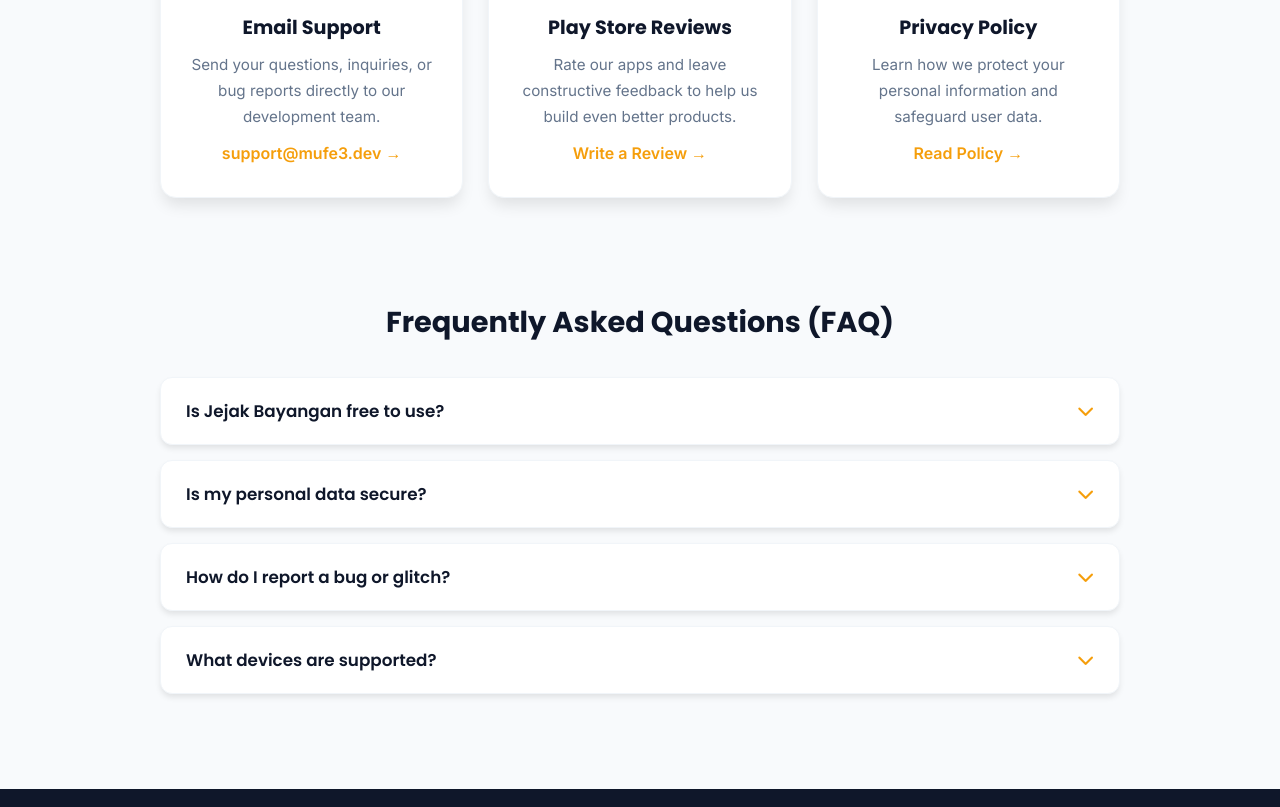
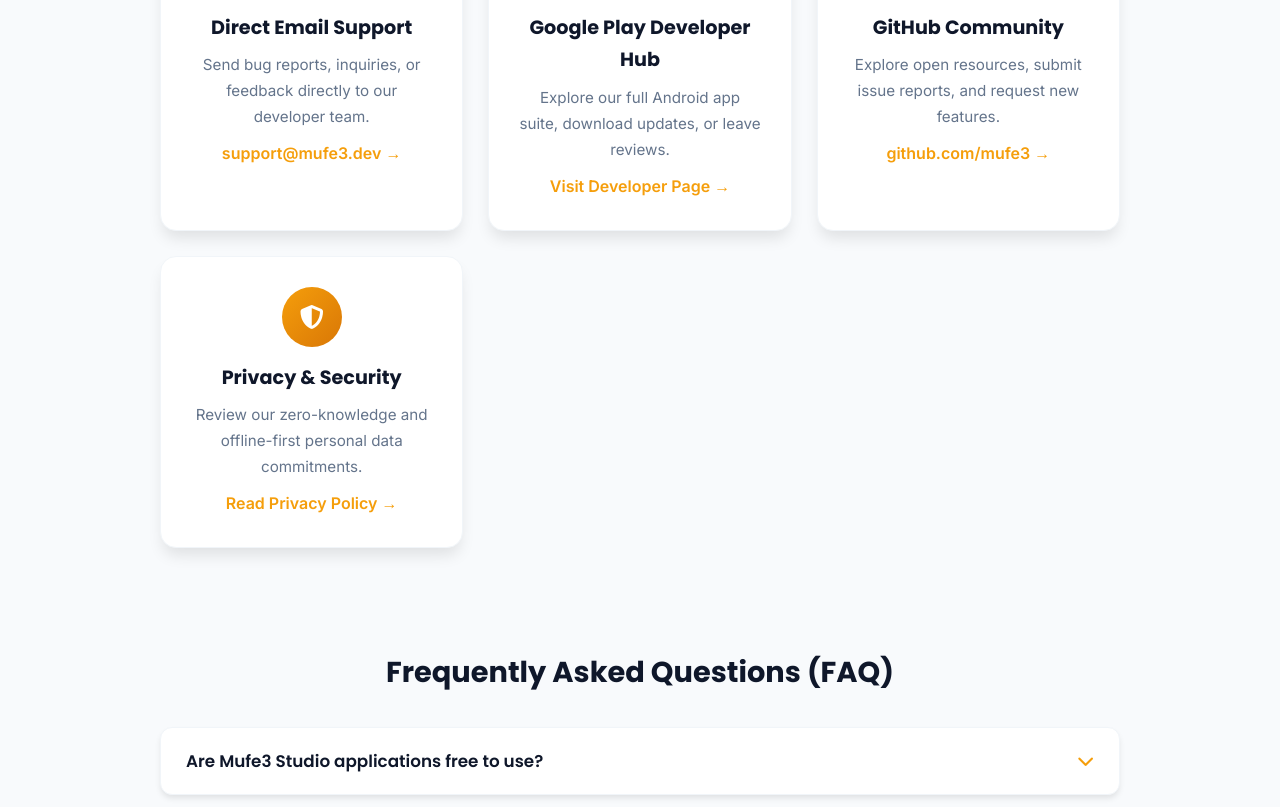
Before and after one commit to Mufe3/mufe3.github.io, a plain HTML site: page support.html in a window 1280 px wide. Shown: the part 418-1225 px from the top of the page. Drawn offline with Linux system fonts and the light colour scheme.

Commit message:
feat: focus support center and privacy policy entirely on Mufe3 Studio

```diff
--- a/support.html
+++ b/support.html
@@ -212,7 +212,7 @@
             <ul class="nav-links">
                 <li><a href="index.html">Home</a></li>
                 <li><a href="index.html#apps">Apps</a></li>
-                <li><a href="jejak-bayangan.html">Jejak Bayangan</a></li>
+                <li><a href="index.html#about">About</a></li>
                 <li><a href="privacy-policy.html">Privacy</a></li>
                 <li><a href="support.html" style="color: var(--primary);">Support</a></li>
             </ul>
@@ -222,8 +222,8 @@
     <!-- Header -->
     <header class="support-header">
         <div class="container fade-in">
-            <h1><i class="fas fa-headset"></i> Help Center</h1>
-            <p>Need assistance? The Mufe3 Studio team is here to help you get the most out of our applications.</p>
+            <h1><i class="fas fa-headset"></i> Help & Support Center</h1>
+            <p>Official support, documentation, and answers for all Mufe3 Studio Android applications and utilities.</p>
         </div>
     </header>
 
@@ -232,21 +232,27 @@
         <div class="contact-grid">
             <div class="contact-card fade-in">
                 <div class="contact-icon"><i class="fas fa-envelope"></i></div>
-                <h3>Email Support</h3>
-                <p>Send your questions, inquiries, or bug reports directly to our development team.</p>
+                <h3>Direct Email Support</h3>
+                <p>Send bug reports, inquiries, or feedback directly to our developer team.</p>
                 <a href="mailto:support@mufe3.dev" class="action">support@mufe3.dev &rarr;</a>
             </div>
             <div class="contact-card fade-in">
                 <div class="contact-icon"><i class="fab fa-google-play"></i></div>
-                <h3>Play Store Reviews</h3>
-                <p>Rate our apps and leave constructive feedback to help us build even better products.</p>
-                <a href="https://play.google.com/store/apps/details?id=dev.mufe3.jejakbayangan" target="_blank" rel="noopener noreferrer" class="action">Write a Review &rarr;</a>
+                <h3>Google Play Developer Hub</h3>
+                <p>Explore our full Android app suite, download updates, or leave reviews.</p>
+                <a href="https://play.google.com/store/apps/dev?id=5116834448463371808" target="_blank" rel="noopener noreferrer" class="action">Visit Developer Page &rarr;</a>
             </div>
             <div class="contact-card fade-in">
-                <div class="contact-icon"><i class="fas fa-file-alt"></i></div>
-                <h3>Privacy Policy</h3>
-                <p>Learn how we protect your personal information and safeguard user data.</p>
-                <a href="privacy-policy.html" class="action">Read Policy &rarr;</a>
+                <div class="contact-icon"><i class="fab fa-github"></i></div>
+                <h3>GitHub Community</h3>
+                <p>Explore open resources, submit issue reports, and request new features.</p>
+                <a href="https://github.com/mufe3" target="_blank" rel="noopener noreferrer" class="action">github.com/mufe3 &rarr;</a>
+            </div>
+            <div class="contact-card fade-in">
+                <div class="contact-icon"><i class="fas fa-shield-alt"></i></div>
+                <h3>Privacy & Security</h3>
+                <p>Review our zero-knowledge and offline-first personal data commitments.</p>
+                <a href="privacy-policy.html" class="action">Read Privacy Policy &rarr;</a>
             </div>
         </div>
     </div>
@@ -257,23 +263,33 @@
             <h2 class="section-title fade-in">Frequently Asked Questions (FAQ)</h2>
 
             <div class="faq-item fade-in">
-                <button class="faq-question">Is Jejak Bayangan free to use? <i class="fas fa-chevron-down"></i></button>
-                <div class="faq-answer"><p>Yes, Jejak Bayangan is free to download and use. Certain advanced personalization features may be available through optional in-app purchases.</p></div>
+                <button class="faq-question">Are Mufe3 Studio applications free to use? <i class="fas fa-chevron-down"></i></button>
+                <div class="faq-answer"><p>Yes, all core utilities by Mufe3 Studio are completely free to download and use. Certain apps may offer optional one-time pro features or tipping jars to support ongoing development—without recurring subscriptions or invasive paywalls.</p></div>
             </div>
 
             <div class="faq-item fade-in">
-                <button class="faq-question">Is my personal data secure? <i class="fas fa-chevron-down"></i></button>
-                <div class="faq-answer"><p>Extremely secure. We adhere to strict data-minimization principles and never sell your personal information to third parties. For comprehensive details, please review our Privacy Policy.</p></div>
+                <button class="faq-question">How does Mufe3 Studio protect user privacy? <i class="fas fa-chevron-down"></i></button>
+                <div class="faq-answer"><p>We engineer every app around strict Zero-Knowledge and Offline-First principles. Your notes, OCR transcripts, notification logs, and reflections are processed and stored locally on your device. We do not maintain remote tracking servers or sell data to advertisers.</p></div>
             </div>
 
             <div class="faq-item fade-in">
-                <button class="faq-question">How do I report a bug or glitch? <i class="fas fa-chevron-down"></i></button>
-                <div class="faq-answer"><p>Please send an email to support@mufe3.dev including a description of the issue, your device model, and the application version installed.</p></div>
+                <button class="faq-question">Do applications require an active Internet connection? <i class="fas fa-chevron-down"></i></button>
+                <div class="faq-answer"><p>Most Mufe3 Studio utilities (such as AksaraKu, Shadow Trail, Chameleon, NotiScan, and Prompt Notes) function 100% offline. Internet access is only required for initial Play Store installations or optional cloud sync if explicitly initiated by the user.</p></div>
             </div>
 
             <div class="faq-item fade-in">
-                <button class="faq-question">What devices are supported? <i class="fas fa-chevron-down"></i></button>
-                <div class="faq-answer"><p>All Mufe3 Studio apps are engineered for Android devices. The minimum compatible Android OS version is listed on each app's Google Play Store page.</p></div>
+                <button class="faq-question">What Android devices and OS versions are supported? <i class="fas fa-chevron-down"></i></button>
+                <div class="faq-answer"><p>Our apps are optimized for modern Android smartphones and tablets running Android 8.0 (Oreo) through Android 15. The exact minimum compatible version for each app is specified on its Google Play Store listing.</p></div>
+            </div>
+
+            <div class="faq-item fade-in">
+                <button class="faq-question">How do I report bugs or suggest new features? <i class="fas fa-chevron-down"></i></button>
+                <div class="faq-answer"><p>Please email us at support@mufe3.dev including the app name in the subject line, your device model, Android OS version, and a brief description of the issue. You can also open discussions or issue reports on our GitHub page.</p></div>
+            </div>
+
+            <div class="faq-item fade-in">
+                <button class="faq-question">How can I restore an in-app purchase on a new device? <i class="fas fa-chevron-down"></i></button>
+                <div class="faq-answer"><p>In-app purchases are linked permanently to your Google Play account. On a new device, ensure you are signed in with the same Google account used for purchase, open the app, and tap "Restore Purchases" in the app settings.</p></div>
             </div>
         </div>
     </section>
```
Also changed, not shown: privacy-policy.html (+32 -5 lines).
